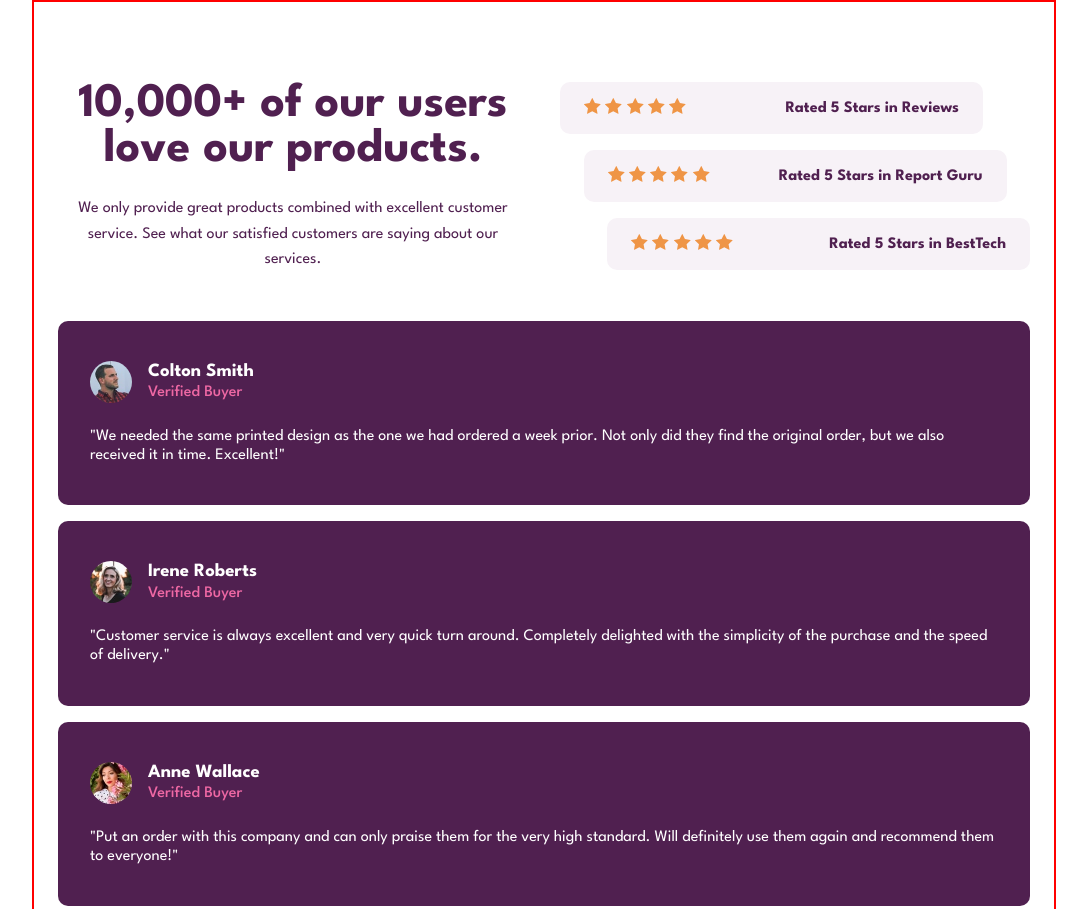
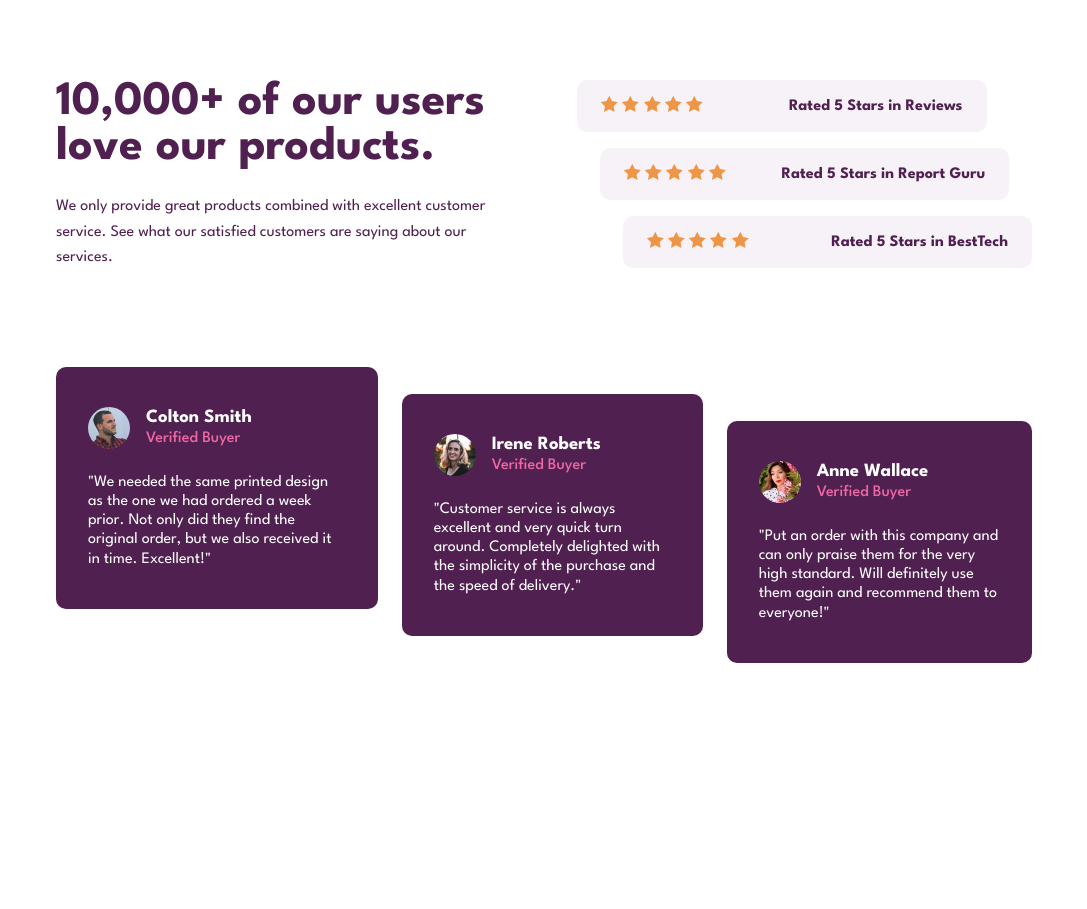
Before and after one commit to Muhammad-Taus/Front-End-Mentor-Social-Proof-Section, a plain HTML site: page index.html in a window 1280 px wide. Shown: the top 909 px of the page, without its empty margins (96-1183 px from the left). After the commit the page ends 800 px from the top, so only its background shows below. Drawn offline with Linux system fonts and the light colour scheme.

Commit message:
desktop desgin complete

```diff
--- a/index.html
+++ b/index.html
@@ -95,9 +95,11 @@
 
     </div>
 
+    <div class="cards-wrapper">
 
       <div class="cards">
 
+        <div class="card-wrapper">
           <div class="card">
             <div class="card-flex">
               <div class="user-image image-colton">
@@ -116,8 +118,10 @@
             </p>
 
           </div>
+        </div>
 
 
+        <div class="card-wrapper">
           <div class="card">
             <div class="card-flex">
               <div class="user-image image-irene">
@@ -135,7 +139,9 @@
             </p>
 
           </div>
+        </div>
 
+        <div class="card-wrapper">
           <div class="card">
           <div class="card-flex">
             <div class="user-image image-anne">
@@ -153,8 +159,15 @@
           </p>
 
         </div>
+      </div>
+
 
     </div>
+
+
+
+  </div>
+
 
 
 
--- a/styles.css
+++ b/styles.css
@@ -37,7 +37,7 @@ body {
     max-width: 600px;
     margin: auto;
     padding: 5rem 1.5rem;
-    border: 2px solid red;
+    /* border: 2px solid red; */
 }
 
 .header-and-reviews{
@@ -124,6 +124,10 @@ header p{
         max-width: 1200px;
     }
 
+    header{
+        text-align: left;
+    }
+
     header h2{
         font-size: 3rem;
     }
@@ -138,7 +142,7 @@ header p{
     }
 
     header{
-        margin-right: 32px;
+        margin-right: 4.125rem; /*66px*/
     }
 
     .user-review-1{
@@ -171,4 +175,40 @@ header p{
     .review-comments{
         margin-top: 0;
     }
+
+    .cards{
+        display: flex;
+        gap: 1.5rem;
+        margin-top: 3rem;
+        align-items: stretch;
+    }
+
+    .cards-wrapper{
+
+        height: 18.5rem;
+        /* background-color: aqua; */
+    }
+
+    .card{
+        margin-bottom: 0;
+
+    }
+
+    .card-wrapper{
+        height: 18.5rem;
+        /* border: 2px solid red; */
+        display: flex;
+    }
+
+    .card-wrapper:nth-child(1){
+        align-items: start;
+    }
+
+    .card-wrapper:nth-child(2){
+        align-items: center;
+    }
+
+    .card-wrapper:nth-child(3){
+        align-items: end;
+    }
 }
```
Lines whose indentation alone changed are shown as unchanged.
